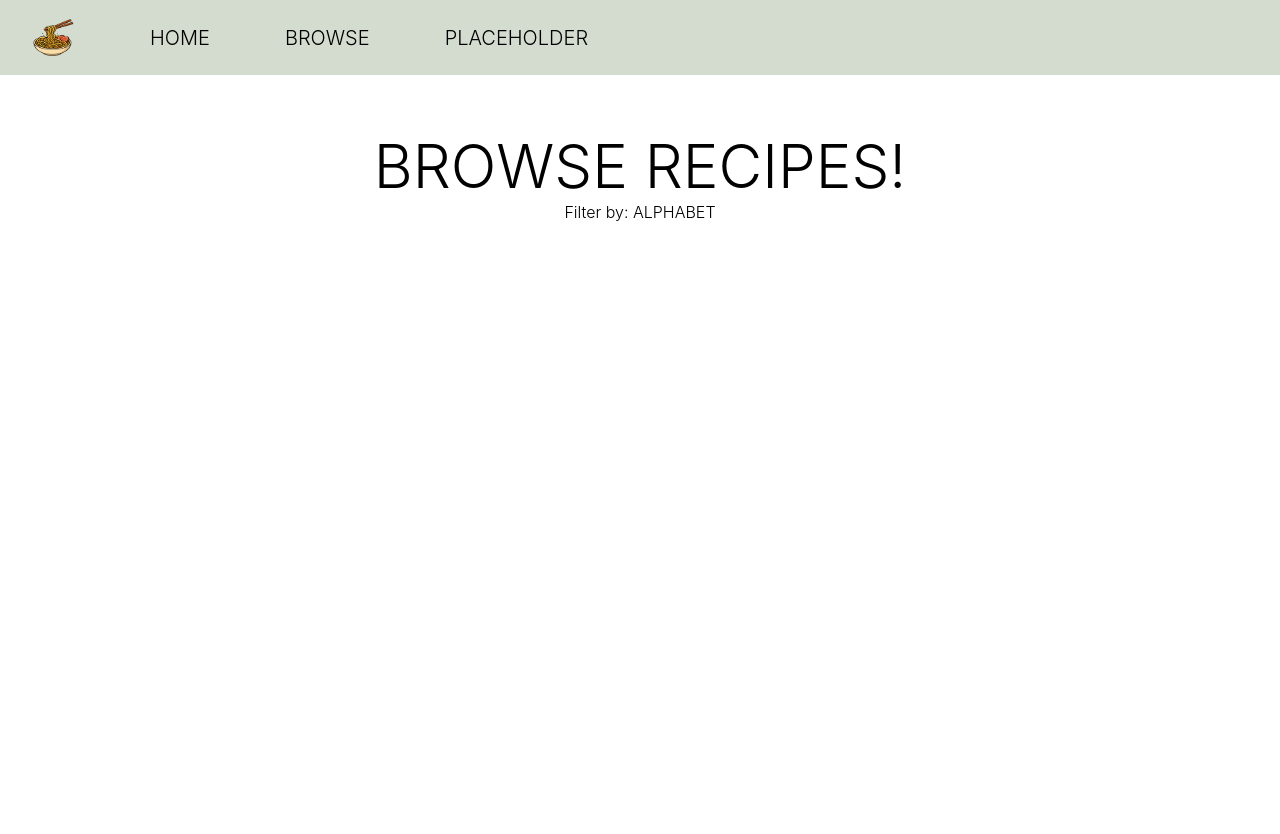
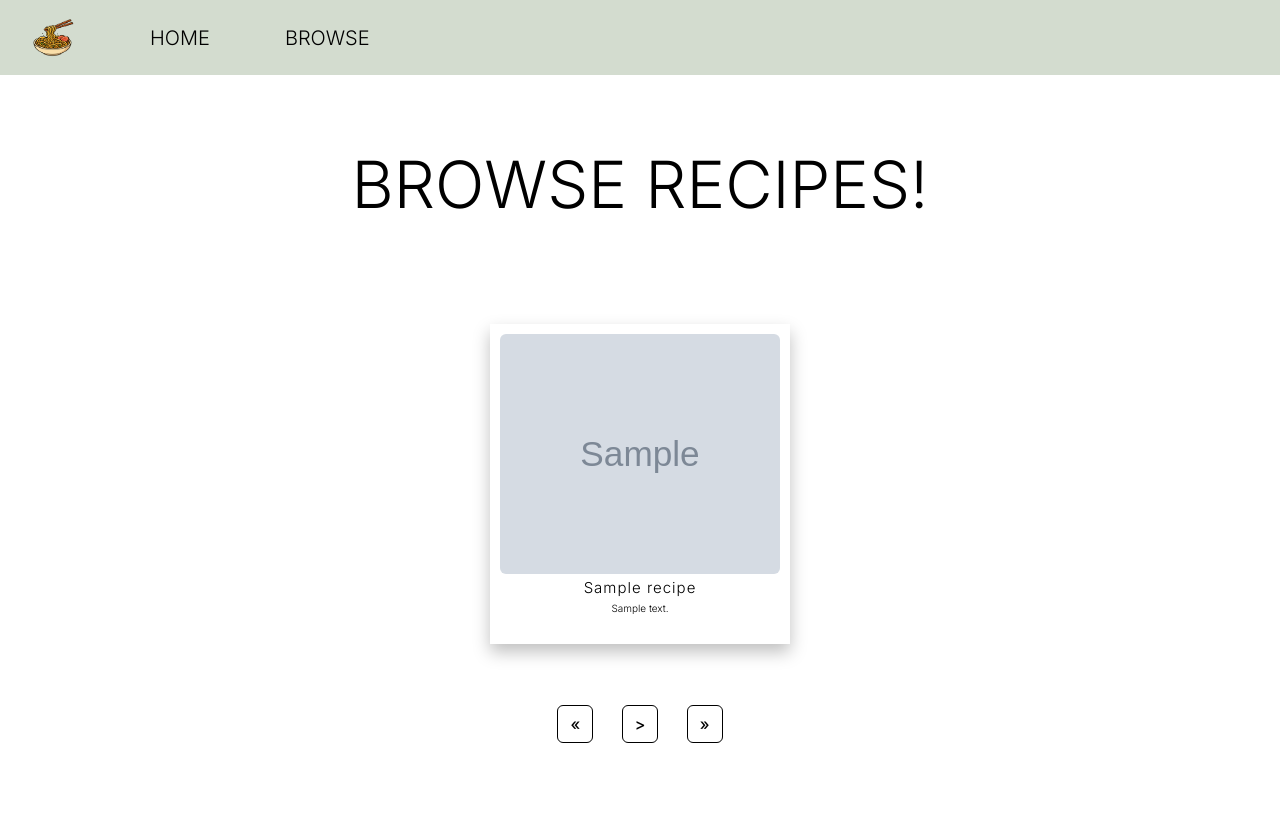
Before and after one commit to WilliamTayNZ/recipes-portal, a Flask app: template recipe/templates/browse.html in a window 1280 px wide. Before the commit the page ends 221 px from the top, so only its background shows below. Run offline with Flask 3, Linux system fonts and the light colour scheme; the template is opened without the code that fills it: most values are stand-ins (such as "Sample title", 1, 10 or a date in 2020); grey boxes marked "Sample" are stand-in pictures; parts of the project's set-up code (start-up, migrations or seed data) failed here and were passed over.

Commit message:
Finished browse recipe page, recipes are loaded in dynamically with hyperlinks to seperate recipe page and pagination is used aswell

```diff
--- a/recipe/__init__.py
+++ b/recipe/__init__.py
@@ -2,10 +2,6 @@ from flask import Flask
 import recipe.adapters.repository as repo
 from recipe.adapters.memory_repository import MemoryRepository, populate
 from recipe.adapters.datareader.csvdatareader import CSVDataReader
-
-csv_path = "recipe/adapters/data/recipes.csv"
-reader = CSVDataReader(csv_path)
-reader.csv_read()
 
 
 def create_app():
@@ -16,8 +12,10 @@ def create_app():
 
     from .blueprints.home.home import home_blueprint
     from .blueprints.browse.browse import browse_blueprint
+    from .blueprints.browse.browse import recipes_blueprint
 
     app.register_blueprint(home_blueprint)
     app.register_blueprint(browse_blueprint)
+    app.register_blueprint(recipes_blueprint)
 
     return app
--- a/recipe/adapters/datareader/csvdatareader.py
+++ b/recipe/adapters/datareader/csvdatareader.py
@@ -59,7 +59,7 @@ class CSVDataReader:
                 recipe_yield = "Not specified" if not yield_value or yield_value == "NA" else yield_value
 
                 # IMAGES
-                images = ast.literal_eval(row["Images"]) if row["Images"] else []
+                images = ast.literal_eval(row.get("Images")) if row.get("Images") else []
 
                 #RECIPE
                 recipe = Recipe(
--- a/recipe/adapters/repository.py
+++ b/recipe/adapters/repository.py
@@ -68,3 +68,7 @@ class AbstractRepository(abc.ABC):
     @abc.abstractmethod
     def get_recipes_by_category(self, category_name: str) -> List[Recipe]:
         raise NotImplementedError
+
+    @abc.abstractmethod
+    def get_recipes_by_name(self, name: str) -> List[Recipe]:
+        raise NotImplementedError
--- a/recipe/static/css/browse.css
+++ /dev/null
@@ -1,41 +0,0 @@
-* {
-    padding: 0;
-    margin: 0;
-    box-sizing: border-box;
-    font-family: "Inter", sans-serif;
-    font-optical-sizing: auto;
-    font-weight: 300;
-    font-style: normal;
-}
-
-nav {
-    background-color: #D3DCCF;
-    height: 75px;
-    display: flex;
-    align-items: center;
-    gap: 75px;
-    font-size: 20px;
-}
-
-a {
-    text-decoration: none;
-    color: black;
-}
-
-nav img {
-    width: 45px;
-    height: 45px;
-    margin-left: 30px;
-}
-
-h2 {
-    font-size: 60px;
-    margin-top: 55px;
-}
-
-.heading-cont {
-    display: flex;
-    justify-content: center;
-    align-items: center;
-    flex-direction: column;
-}
--- a/recipe/static/css/main.css
+++ b/recipe/static/css/main.css
@@ -101,11 +101,115 @@ p {
 }
 
 footer {
-    position: fixed;
-    bottom: 0;
-    width: 100%
+    margin-top: 160px;
+    margin-left: 50px;
 }
-footer p {
-    font-size: 17px;
-    padding-left: 50px;
+
+/* BROWSE RECIPE PAGE */
+
+.heading-cont {
+    text-align: center;
+    margin-top: 70px;
+    margin-bottom: 20px;
 }
+
+.heading-cont h2 {
+    font-size: 65px;
+    margin-bottom: 10px;
+}
+
+.heading-cont p {
+    font-size: 18px;
+    margin: 0;
+    width: auto;
+    padding: 0;
+}
+
+.recipes-cont {
+    display: flex;
+    flex-wrap: wrap;
+    justify-content: center;
+    gap: 30px;
+    margin: 100px auto;
+    max-width: 960px;
+    margin-bottom: 70px;
+}
+
+.browse-card {
+    border: none;
+    box-shadow: 0 8px 16px rgba(0, 0, 0, 0.25);
+    flex: 0 0 calc(33.333% - 20px);
+    width: 300px;
+    height: 320px;
+    text-align: center;
+    padding: 10px;
+    display: flex;
+    flex-direction: column;
+    align-items: center;
+    justify-content: flex-start;
+    cursor: pointer;
+    transition: transform 0.2s ease-in-out, box-shadow 0.2s ease-in-out;
+}
+
+.browse-card:hover {
+    transform: scale(1.05);
+    background-color: #f9f9f9;
+    box-shadow: 0 8px 12px rgba(0, 0, 0, 0.15);
+}
+
+.browse-card-cont {
+    width: 280px;
+    height: 240px;
+    object-fit: contain;
+}
+
+.browse-card img {
+    width: 100%;
+    height: 100%;
+    border-radius: 6px;
+    object-fit: cover;
+}
+
+.browse-card h1 {
+    font-size: 15px;
+    text-align: center;
+    display: inline-block;
+    width: 100%;
+    line-height: 1.2em;
+    margin: 5px 0;
+}
+
+.browse-card p {
+    font-size: 10px;
+    padding: 0;
+    line-height: 1.2em;
+    max-height: 2.4em;
+    overflow: hidden;
+    text-overflow: ellipsis;
+    display: -webkit-box;
+    -webkit-line-clamp: 2;
+    -webkit-box-orient: vertical;
+}
+
+/* PAGINATION */
+.pagination {
+    text-align: center;
+    margin: 30px 0;
+     margin-bottom: 100px;
+}
+
+.pagination a {
+    margin: 0 12px;
+    padding: 8px 12px;
+    text-decoration: none;
+    border: 1px solid #000;
+    border-radius: 6px;
+    color: #000;
+    font-weight: 500;
+    transition: background 0.2s;
+}
+
+.pagination a:hover {
+    background: #000;
+    color: #fff;
+}
--- /dev/null
+++ b/recipe/templates/base.html
@@ -0,0 +1,19 @@
+<!DOCTYPE html>
+<html lang="en">
+<head>
+    <meta charset="UTF-8">
+    <title>{% block title %}{% endblock %}</title>
+    <link
+      rel="stylesheet" href="../static/css/main.css"
+    />
+</head>
+<body>
+
+    {% include 'navbar.html' %}
+
+<main>
+    {%  block content %}{% endblock %}
+</main>
+    {% include 'footer.html' %}
+</body>
+</html>
--- a/recipe/templates/browse.html
+++ b/recipe/templates/browse.html
@@ -1,18 +1,35 @@
-<!DOCTYPE html>
-<html lang="en">
-<head>
-    <meta charset="UTF-8">
-    <title>Title</title>
-    <link rel="stylesheet" href="../static/css/browse.css">
-</head>
-<body>
-
-    {% include 'navbar.html' %}
-
+{% extends "base.html" %}
+{% block title %}Browse{% endblock %}
+{% block content %}
     <div class="heading-cont">
         <h2>BROWSE RECIPES!</h2>
-        <p>Filter by: ALPHABET</p>
     </div>
 
-</body>
-</html>
+    <div class="recipes-cont">
+        {% for recipe in recipes %}
+                <div class="browse-card" onclick="location.href='/recipe/{{ recipe.id }}'">
+                    <div class="browse-card-cont">
+                        <img src="{{ recipe.images[0] }}" alt="recipe-image">
+                    </div>
+                    <h1>{{ recipe.name }}</h1>
+                    <p>{{ recipe.description }}</p>
+            </div>
+        {% endfor %}
+    </div>
+
+    <div class="pagination">
+        {% if prev_recipe_url %}
+            <a href="{{ prev_recipe_url }}">&lt;</a> <!-- Single Left -->
+        {% endif %}
+        {% if first_recipe_url %}
+            <a href="{{ first_recipe_url }}">&laquo;</a> <!-- Double Left -->
+        {% endif %}
+        {% if next_recipe_url %}
+            <a href="{{ next_recipe_url }}">&gt;</a> <!-- Single Right -->
+        {% endif %}
+        {% if last_recipe_url %}
+            <a href="{{ last_recipe_url }}">&raquo;</a> <!-- Double Right -->
+        {% endif %}
+    </div>
+
+{% endblock %}
--- a/recipe/templates/index.html
+++ b/recipe/templates/index.html
@@ -47,9 +47,7 @@
     </div>
 </main>
 <footer>
-    <p>
-        Thanks for visiting our recipe portal website!
-    </p>
+    Thanks for visiting our recipe portal website!
 </footer>
 </body>
 </html>
--- a/recipe/templates/navbar.html
+++ b/recipe/templates/navbar.html
@@ -2,5 +2,4 @@
     <img src="../static/assets/logo.png" alt="noodles-logo">
     <a href="{{ url_for('home_bp.home') }}">HOME</a>
     <a href="{{ url_for('browse_bp.browse') }}">BROWSE</a>
-    <a href="">PLACEHOLDER</a>
 </nav>
--- /dev/null
+++ b/recipe/templates/recipe.html
@@ -0,0 +1,4 @@
+{% extends "base.html" %}
+{% block content %}
+<h1>{{ recipe.name }}</h1>
+{% endblock %}
```
Also changed, not shown: recipe/adapters/memory_repository.py (+9 -0 lines), recipe/blueprints/browse/browse.py (+43 -2 lines), recipe/blueprints/browse/services.py (added, +19 -0 lines), recipe/templates/footer.html (added).
